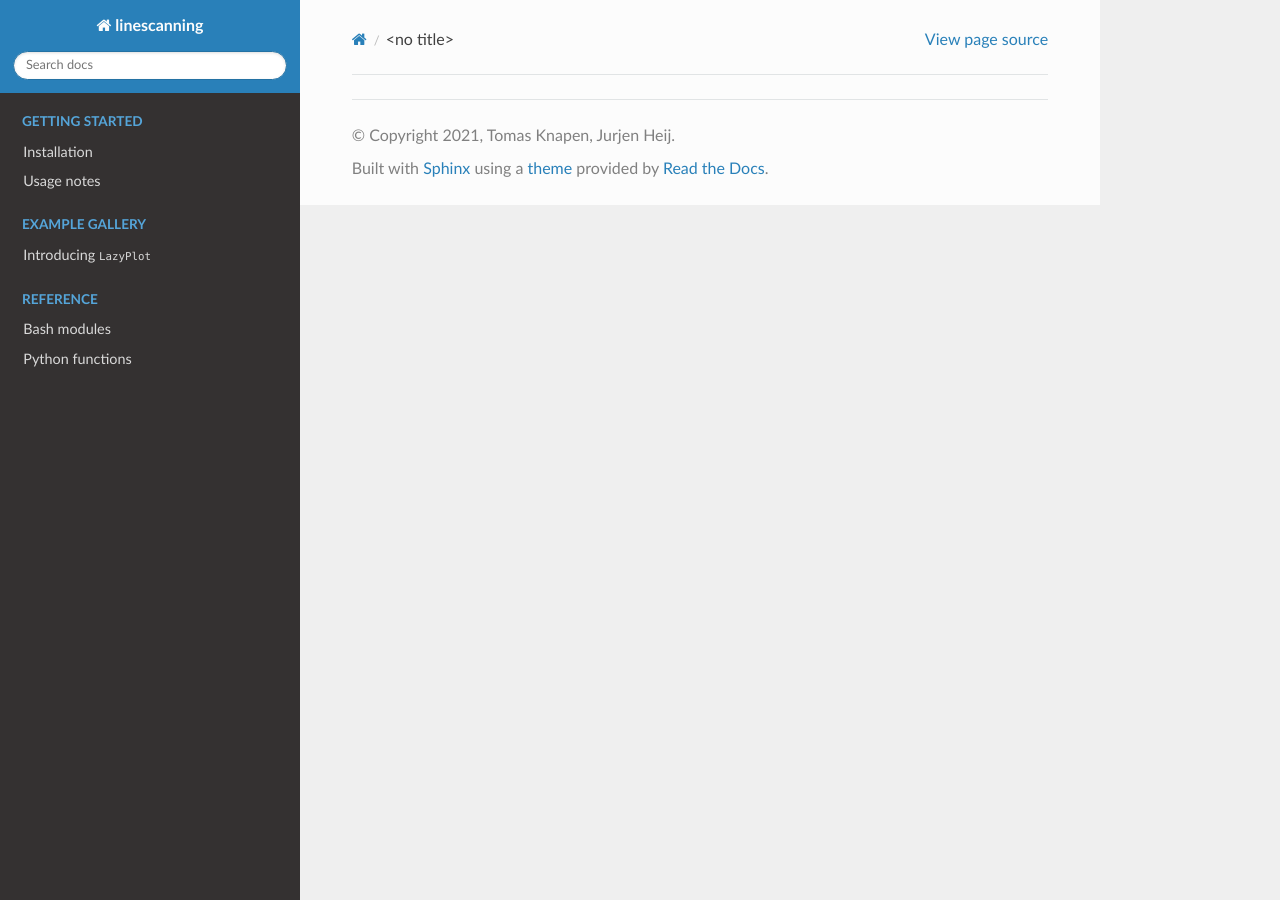
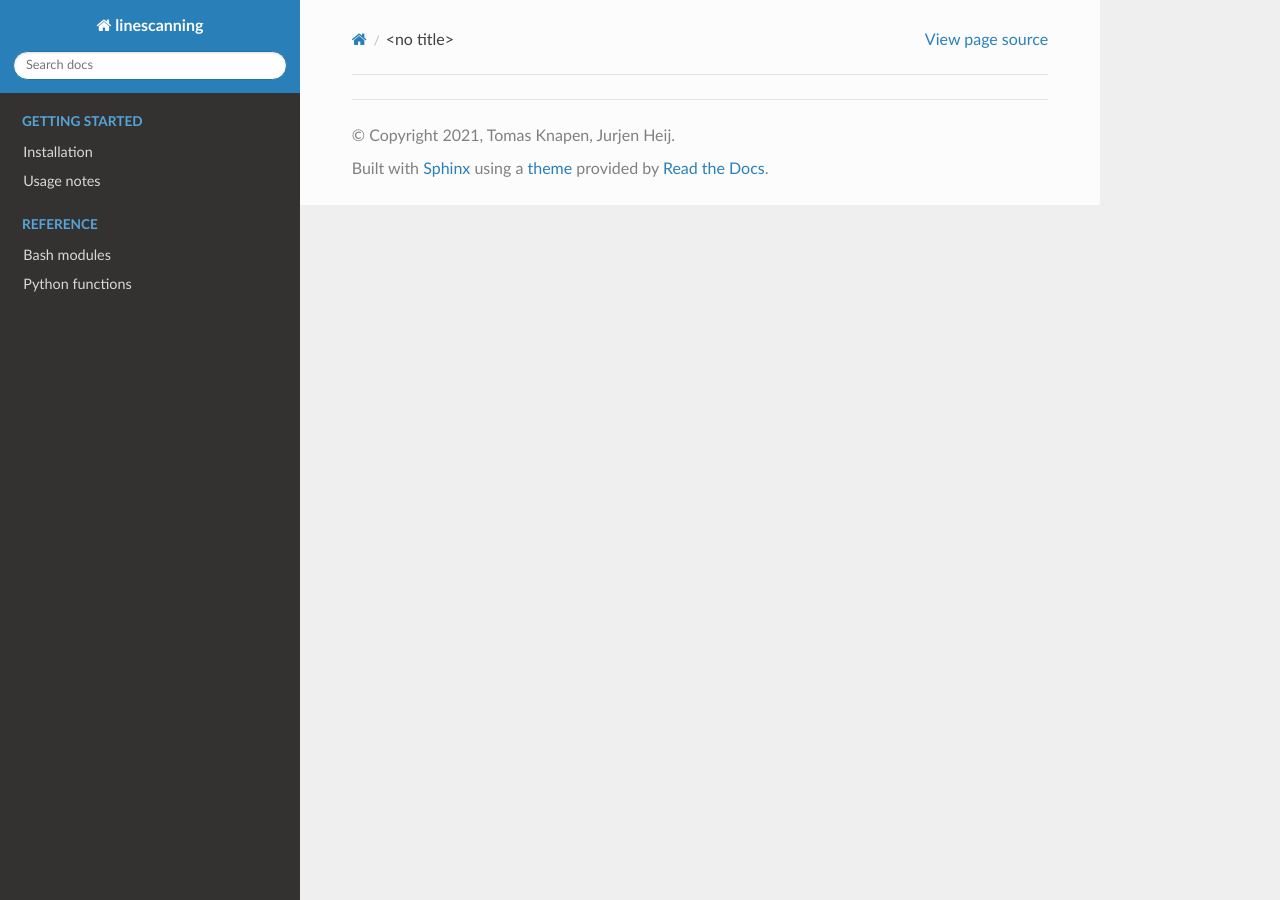
Before and after one commit to gjheij/linescanning, a Sphinx documentation site: the page built from doc/source/links.rst, in a window 1280 px wide. Built offline with Sphinx 7.4.7 and the Read the Docs theme 2.0.0, drawn with Linux system fonts in a browser that asks for light colours; pages that are not in the unit, such as notebooks, are missing from menus; part of the change alters nothing that is shown.

```diff
--- a/doc/source/conf.py
+++ b/doc/source/conf.py
@@ -40,8 +40,7 @@ extensions = ['sphinx.ext.autodoc',
               'sphinx.ext.ifconfig',
               'sphinx.ext.napoleon',
               'sphinx.ext.viewcode',
-              'sphinx.ext.githubpages',
-              "nbsphinx"]
+              'sphinx.ext.githubpages']
 
 # Add any paths that contain templates here, relative to this directory.
 templates_path = ['_templates']
```
